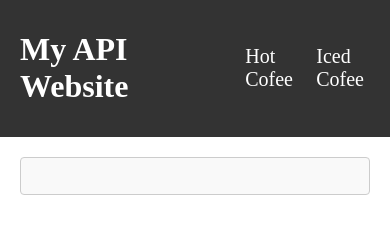
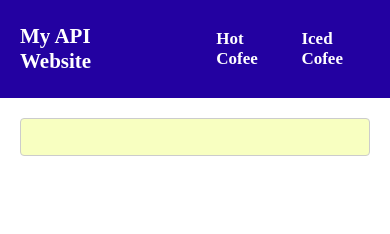
Before and after one commit to ZahraAmooyi/Zahra-Haumea, a plain HTML site: page Index.html in a window 390 px wide. Drawn offline with Linux system fonts and the light colour scheme; no server answers.

Commit message:
changing style

```diff
--- a/CSS/Index.css
+++ b/CSS/Index.css
@@ -1,11 +1,12 @@
 body{
     margin: 0;
+    padding: 0;
 }
 header{
-    background-color: #333;
+    background-color: #2301a1;
     color: #fff;
     padding: 10px 20px;
-
+   font-weight: 900;
 }
 .container{
 
@@ -17,8 +18,7 @@ header{
     display: flex;
    list-style: none;
    justify-content: space-between;
-
-}
+ }
 .nav-links> li{
     margin-left: 20px;
 }
@@ -26,9 +26,11 @@ header{
     color: #fff;
     text-decoration: none;
     font-size: 20px;
+    transition: .7s all;
 }
-.nav-links a:hover {
-    color: #f0a500;
+.nav-links li a:hover {
+    color: #fffb00;
+    transition: .7s all;
 }
 
 .data-container {
@@ -36,12 +38,23 @@ header{
     padding: 10px;
     border: 1px solid #ccc;
     border-radius: 4px;
-    background-color: #f9f9f9;
+    background-color: #f8ffc1;
+}
+ul#menu-display{
+    list-style: square;
 }
 #menu-display > li{
     padding: 10px 0;
 }
-#menu-display > li> span{
-    color: blueviolet;
-    padding: 10px 0;
+
+
+@media(max-width:768px)
+{
+    .nav-links >li> a{
+    font-size: 17px;
 }
+.container h1{
+
+    font-size: 21px;
+}
+}
```
Also changed, not shown: Index.html (+2 -0 lines), js/Index.js (+0 -22 lines), Images/1.png (added), Images/blue-check-mark-transparent-png-21.png (added).
